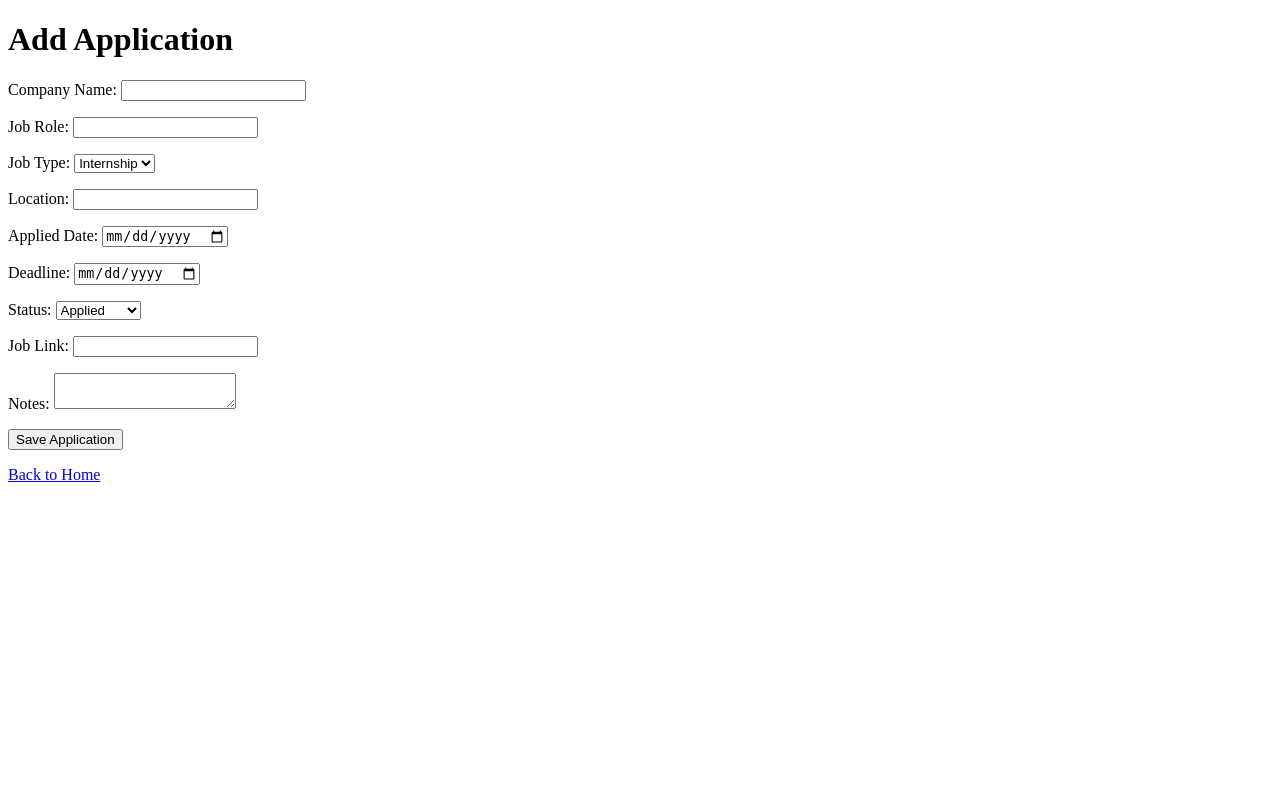
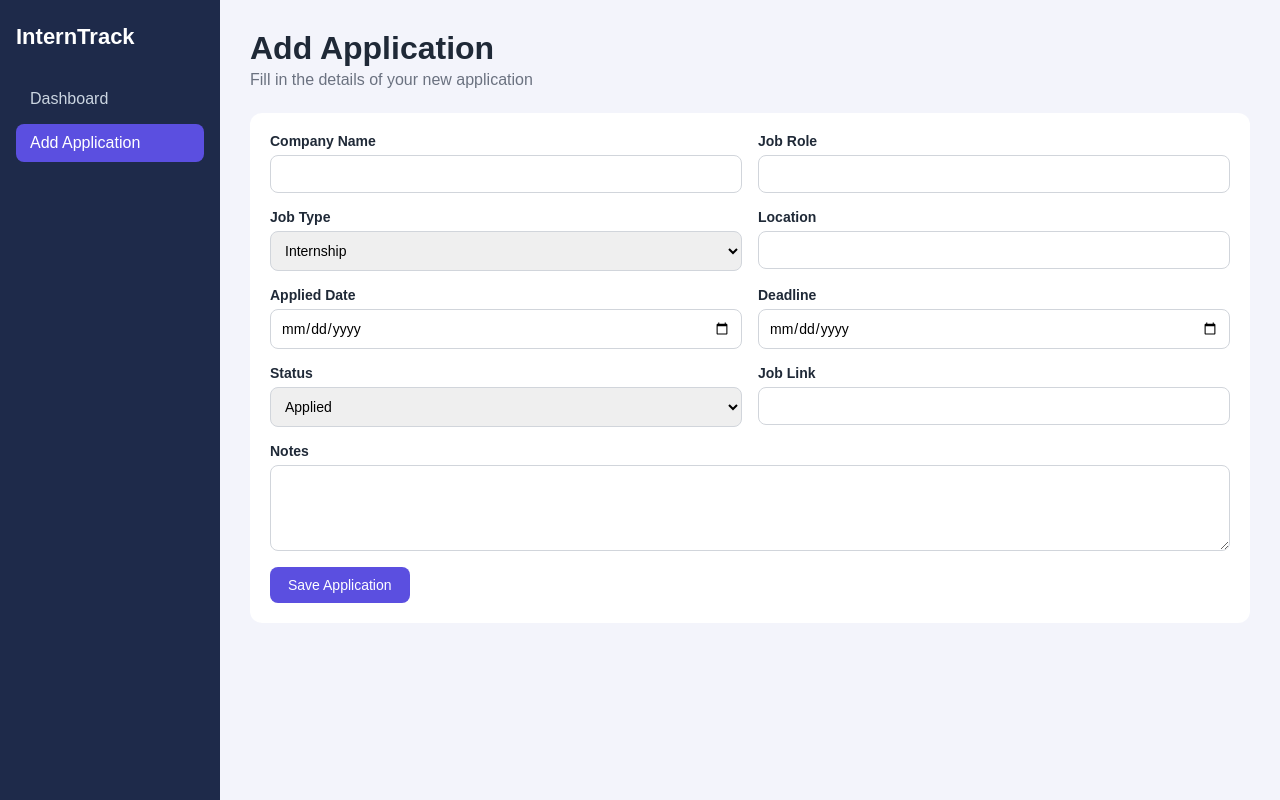
Before and after one commit to HASIN-2007/InternTrack, a Flask app: page /add in a window 1280 px wide. Run offline with Flask 3, Linux system fonts and the light colour scheme.

Commit message:
Add sidebar layout and CSS styling

```diff
--- /dev/null
+++ b/static/style.css
@@ -0,0 +1,236 @@
+* {
+    box-sizing: border-box;
+}
+
+body {
+    margin: 0;
+    font-family: Arial, sans-serif;
+    background: #f3f4fb;
+    color: #1f2937;
+}
+
+.layout {
+    display: flex;
+    min-height: 100vh;
+}
+
+/* Sidebar */
+.sidebar {
+    width: 220px;
+    background: #1e2a4a;
+    color: white;
+    padding: 24px 16px;
+}
+
+.logo {
+    margin: 0 0 30px 0;
+    font-size: 22px;
+}
+
+.sidebar nav a {
+    display: block;
+    color: #cbd5e1;
+    text-decoration: none;
+    padding: 10px 14px;
+    border-radius: 8px;
+    margin-bottom: 6px;
+}
+
+.sidebar nav a:hover {
+    background: #2d3b60;
+}
+
+.sidebar nav a.active {
+    background: #5b4fe0;
+    color: white;
+}
+
+/* Main content */
+.content {
+    flex: 1;
+    padding: 30px;
+}
+
+h1 {
+    margin: 0;
+}
+
+.subtitle {
+    color: #6b7280;
+    margin: 4px 0 24px 0;
+}
+
+/* Summary cards */
+.cards {
+    display: grid;
+    grid-template-columns: repeat(4, 1fr);
+    gap: 16px;
+    margin-bottom: 24px;
+}
+
+.card {
+    padding: 18px;
+    border-radius: 12px;
+}
+
+.card p {
+    margin: 0;
+    font-weight: bold;
+}
+
+.card h2 {
+    margin: 8px 0 0 0;
+    font-size: 32px;
+}
+
+.card-total { background: #dbeafe; }
+.card-applied { background: #d1fae5; }
+.card-interview { background: #fef3c7; }
+.card-selected { background: #ede9fe; }
+
+/* Panel */
+.panel {
+    background: white;
+    border-radius: 12px;
+    padding: 20px;
+}
+
+.panel-header {
+    display: flex;
+    justify-content: space-between;
+    align-items: center;
+    margin-bottom: 16px;
+}
+
+.panel-header h2 {
+    margin: 0;
+}
+
+/* Buttons */
+.btn {
+    background: #5b4fe0;
+    color: white;
+    border: none;
+    padding: 10px 18px;
+    border-radius: 8px;
+    text-decoration: none;
+    cursor: pointer;
+    font-size: 14px;
+}
+
+.btn:hover {
+    background: #4a3fc4;
+}
+
+/* Table */
+.table-wrap {
+    overflow-x: auto;
+}
+
+table {
+    width: 100%;
+    border-collapse: collapse;
+}
+
+th, td {
+    text-align: left;
+    padding: 12px 10px;
+    border-bottom: 1px solid #e5e7eb;
+}
+
+th {
+    color: #6b7280;
+    font-size: 14px;
+}
+
+.actions {
+    white-space: nowrap;
+}
+
+.inline-form {
+    display: inline;
+}
+
+.link-edit {
+    color: #5b4fe0;
+    text-decoration: none;
+    margin-right: 10px;
+}
+
+.btn-delete {
+    background: none;
+    border: none;
+    color: #dc2626;
+    cursor: pointer;
+    font-size: 14px;
+}
+
+/* Status badges */
+.badge {
+    padding: 4px 12px;
+    border-radius: 20px;
+    font-size: 13px;
+}
+
+.badge-applied { background: #d1fae5; color: #047857; }
+.badge-shortlisted { background: #ede9fe; color: #6d28d9; }
+.badge-interview { background: #fef3c7; color: #b45309; }
+.badge-selected { background: #dbeafe; color: #1d4ed8; }
+.badge-rejected { background: #fee2e2; color: #b91c1c; }
+
+.empty {
+    color: #6b7280;
+}
+
+/* Forms */
+.form-grid {
+    display: grid;
+    grid-template-columns: 1fr 1fr;
+    gap: 16px;
+}
+
+.form-grid label {
+    display: flex;
+    flex-direction: column;
+    font-weight: bold;
+    font-size: 14px;
+    gap: 6px;
+}
+
+.form-grid .full {
+    grid-column: 1 / -1;
+}
+
+input, select, textarea {
+    padding: 10px;
+    border: 1px solid #d1d5db;
+    border-radius: 8px;
+    font-size: 14px;
+    font-family: Arial, sans-serif;
+}
+
+.error {
+    background: #fee2e2;
+    color: #b91c1c;
+    padding: 10px 14px;
+    border-radius: 8px;
+}
+
+/* Small screens */
+@media (max-width: 800px) {
+    .layout {
+        flex-direction: column;
+    }
+
+    .sidebar {
+        width: 100%;
+    }
+
+    .cards {
+        grid-template-columns: 1fr 1fr;
+    }
+
+    .form-grid {
+        grid-template-columns: 1fr;
+    }
+}
--- a/templates/add.html
+++ b/templates/add.html
@@ -1,28 +1,39 @@
-<!DOCTYPE html>
-<html>
-<head>
-    <title>Add Application - InternTrack</title>
-</head>
-<body>
-    <h1>Add Application</h1>
+{% extends "base.html" %}
 
+{% block title %}Add Application - InternTrack{% endblock %}
+
+{% block content %}
+<h1>Add Application</h1>
+<p class="subtitle">Fill in the details of your new application</p>
+
+<div class="panel">
     {% if error %}
-        <p style="color: red;">{{ error }}</p>
+        <p class="error">{{ error }}</p>
     {% endif %}
 
-    <form method="POST" action="/add">
-        <p>Company Name: <input type="text" name="company_name"></p>
-        <p>Job Role: <input type="text" name="job_role"></p>
-        <p>Job Type:
+    <form class="form-grid" method="POST" action="/add">
+        <label>Company Name
+            <input type="text" name="company_name">
+        </label>
+        <label>Job Role
+            <input type="text" name="job_role">
+        </label>
+        <label>Job Type
             <select name="job_type">
                 <option>Internship</option>
                 <option>Full-time</option>
             </select>
-        </p>
-        <p>Location: <input type="text" name="location"></p>
-        <p>Applied Date: <input type="date" name="applied_date"></p>
-        <p>Deadline: <input type="date" name="deadline"></p>
-        <p>Status:
+        </label>
+        <label>Location
+            <input type="text" name="location">
+        </label>
+        <label>Applied Date
+            <input type="date" name="applied_date">
+        </label>
+        <label>Deadline
+            <input type="date" name="deadline">
+        </label>
+        <label>Status
             <select name="application_status">
                 <option>Applied</option>
                 <option>Shortlisted</option>
@@ -30,12 +41,16 @@
                 <option>Selected</option>
                 <option>Rejected</option>
             </select>
-        </p>
-        <p>Job Link: <input type="text" name="job_link"></p>
-        <p>Notes: <textarea name="notes"></textarea></p>
-        <button type="submit">Save Application</button>
+        </label>
+        <label>Job Link
+            <input type="text" name="job_link">
+        </label>
+        <label class="full">Notes
+            <textarea name="notes" rows="4"></textarea>
+        </label>
+        <div class="full">
+            <button class="btn" type="submit">Save Application</button>
+        </div>
     </form>
-
-    <p><a href="/">Back to Home</a></p>
-</body>
-</html>
+</div>
+{% endblock %}
--- /dev/null
+++ b/templates/base.html
@@ -0,0 +1,24 @@
+<!DOCTYPE html>
+<html lang="en">
+<head>
+    <meta charset="UTF-8">
+    <meta name="viewport" content="width=device-width, initial-scale=1.0">
+    <title>{% block title %}InternTrack{% endblock %}</title>
+    <link rel="stylesheet" href="{{ url_for('static', filename='style.css') }}">
+</head>
+<body>
+    <div class="layout">
+        <aside class="sidebar">
+            <h2 class="logo">InternTrack</h2>
+            <nav>
+                <a href="/" class="{% if request.path == '/' %}active{% endif %}">Dashboard</a>
+                <a href="/add" class="{% if request.path == '/add' %}active{% endif %}">Add Application</a>
+            </nav>
+        </aside>
+
+        <main class="content">
+            {% block content %}{% endblock %}
+        </main>
+    </div>
+</body>
+</html>
```
Also changed, not shown: templates/edit.html (+34 -33 lines), templates/index.html (+44 -33 lines).
